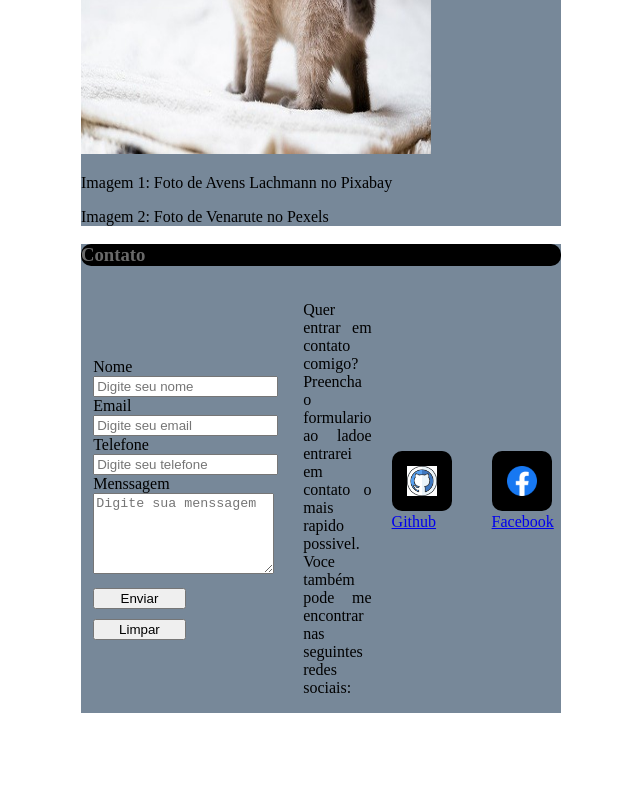
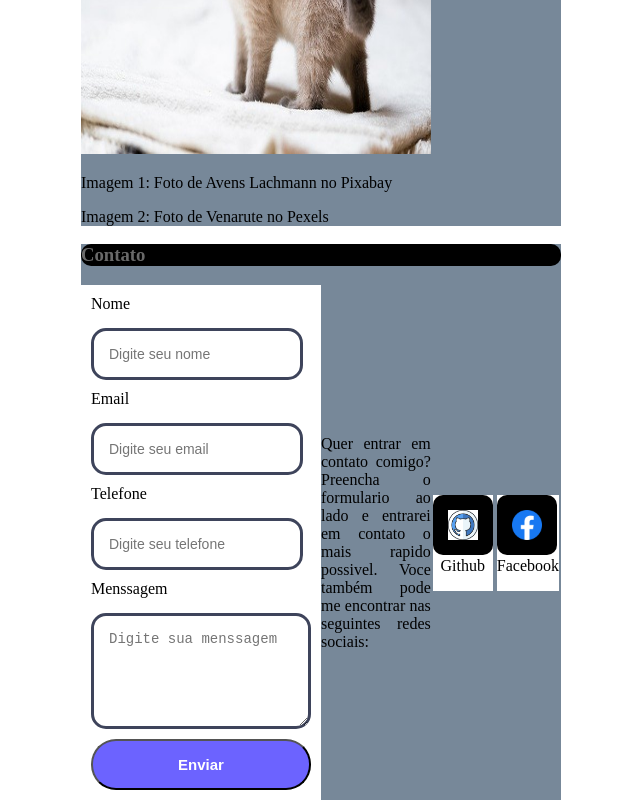
Before and after one commit to VenelDorzier/PORTIFOLIO1, a plain HTML site: page index.html in a window 1280 px wide. Shown: the part 3248-4048 px from the top of the page, without its empty margins (319-959 px from the left). Before the commit the page ends 3961 px from the top, so only its background shows below. Drawn offline with Linux system fonts and the light colour scheme.

Commit message:
commit style css

```diff
--- a/css/style.css
+++ b/css/style.css
@@ -127,23 +127,62 @@ footer {
 }
 
 footer form {
-    width: 400px;
-    padding: 25px;
-}35
+    background-color: white;
+    width: 480px;
+    font-family: 'Times New Roman', Times, serif;
+    margin: 0px;
+    padding: 0px;
+    box-sizing: border-box;
+}
 
 footer div {
     display: flex;
     justify-content: right;
     flex-direction: column;
     margin: 10px;
-    padding: 1px;
+    padding: 0px;
+
+}
+
+footer label {
+    display: inline-block;
+    margin-bottom: 15px;
+    text-align: left;
+    color: black;
+
+}
+
+footer input {
+    border: 3px solid #3E445B;
+    border-radius: 15px;
+    display: flex;
+    font-size: 14px;
+    width: 80%;
+    padding: 15px;
+
+}
+
+footer textarea {
+    border: 3px solid #3E445B;
+    border-radius: 15px;
+    font-size: 14px;
+    padding: 15px;
 }
 
  footer form button {
+    dissplay: inline-block;
+    justify-content: center;
+    font-size: 15px;
+    background-color: #6C63FF;
+    border-radius: 25px;
+    color: #fff;
+    padding: 15px;
+    font-size: 15px;
+    font-weight: 600;
+    margin-top: 5px;
     margin-top: 10px;
-    width:50%;
+    width:100%;
     height: 10%;
-    background-color: darkturquoise
     cursor: pointer;
  }
 
@@ -158,13 +197,19 @@ footer div {
     background-color: black;
  }
 
+footer p {
+display: inline-block;
+}
+
  footer a {
-    margin: 20px;
 text-align: center;
+margin: 2px;
+color: black;
+background-color: white;
 
  }
 
-footer a p {
+ footer a p {
     margin-top: 2px;
 
 }
--- a/index.html
+++ b/index.html
@@ -255,30 +255,30 @@
         <form>
             <div>
                 <label>Nome</label>
-            <input type="text" placeholder="Digite seu nome" name="nome" required>
+            <input type="text" placeholder="Digite seu nome" name="nome">
             </div>
 
             <div>
             <label>Email</label>
-            <input type="text" placeholder="Digite seu email" name="email" required>
+            <input type="text" placeholder="Digite seu email" name="email">
             </div>
 
             <div>
             <label>Telefone</label>
-            <input type="text" placeholder="Digite seu telefone" name="telefone" required>
+            <input type="text" placeholder="Digite seu telefone" name="telefone">
             </div>
 
             <div>
                 <label>Menssagem</label>
                 <textarea  rows="5" placeholder="Digite sua menssagem" name="menssagem"></textarea>
-                <button>Enviar</button>
-                <button>Limpar</button>
+                <button type="submit">Enviar</button>
                 </div>
             </form>
 
+            <script src="script.js"></script>
                 <p>Quer entrar em contato comigo?
 
-                    Preencha o formulario ao ladoe entrarei
+                    Preencha o formulario ao lado e entrarei
 
                     em contato o mais rapido possivel.
 
```
Also changed, not shown: script.js (added).
